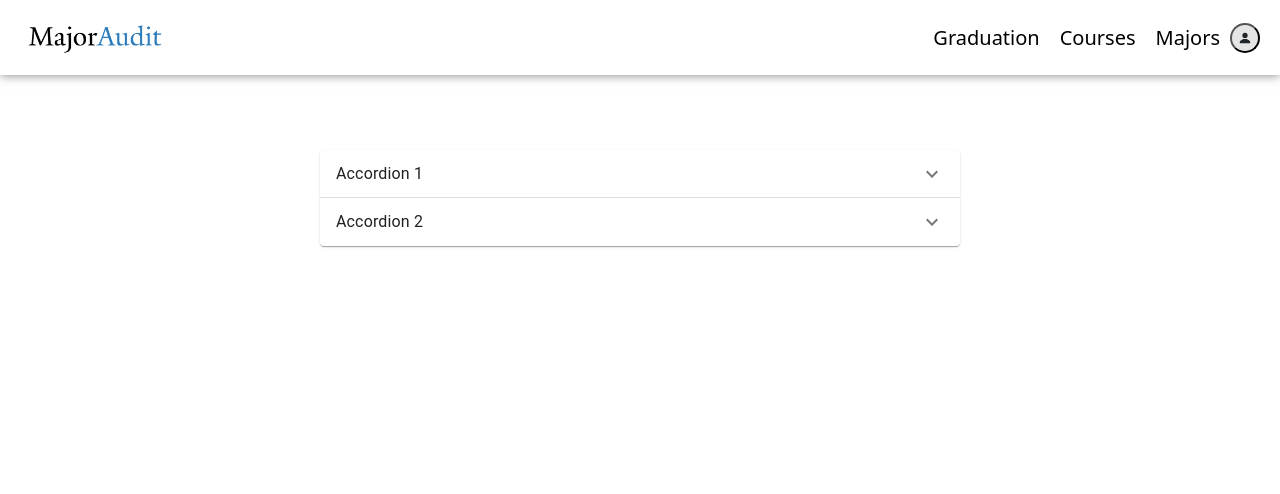
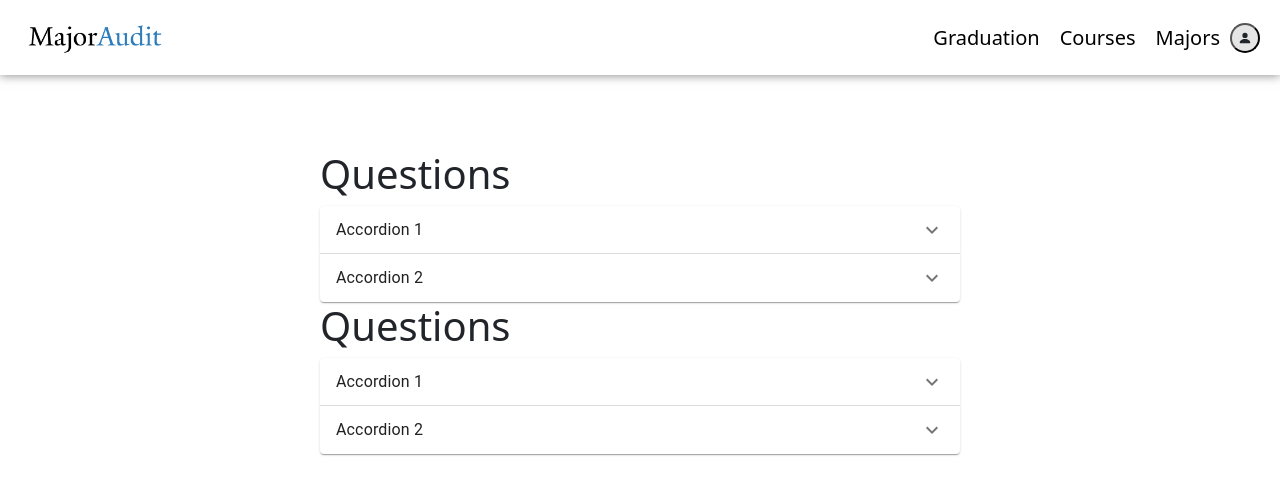
Before and after one commit to YaleComputerSociety/MajorAudit, a React (Create React App) app in the folder frontend/: page /faq in a window 1280 px wide. Shown: the top 494 px of the page. Built offline with nearby package versions, Linux system fonts and the light colour scheme.

Commit message:
Faq subsections

```diff
--- a/frontend/src/pages/OtherPages/FAQ/FAQ.tsx
+++ b/frontend/src/pages/OtherPages/FAQ/FAQ.tsx
@@ -62,6 +62,49 @@
           top: "150px",
         }}
       >
+        <h1>Questions</h1>
+        <Accordion>
+          <AccordionSummary
+            expandIcon={<ExpandMoreIcon />}
+            aria-controls="panel1-content"
+            id="panel1-header"
+          >
+            <Typography>Accordion 1</Typography>
+          </AccordionSummary>
+          <AccordionDetails>
+            <Typography>
+              Lorem ipsum dolor sit amet, consectetur adipiscing elit.
+              Suspendisse malesuada lacus ex, sit amet blandit leo lobortis
+              eget.
+            </Typography>
+          </AccordionDetails>
+        </Accordion>
+        <Accordion>
+          <AccordionSummary
+            expandIcon={<ExpandMoreIcon />}
+            aria-controls="panel2-content"
+            id="panel2-header"
+          >
+            <Typography>Accordion 2</Typography>
+          </AccordionSummary>
+          <AccordionDetails>
+            <Typography>
+              Lorem ipsum dolor sit amet, consectetur adipiscing elit.
+              Suspendisse malesuada lacus ex, sit amet blandit leo lobortis
+              eget.
+            </Typography>
+          </AccordionDetails>
+        </Accordion>
+      </div>
+      <div
+        style={{
+          position: "relative",
+          margin: "auto",
+          maxWidth: "50%",
+          top: "150px",
+        }}
+      >
+        <h1>Questions</h1>
         <Accordion>
           <AccordionSummary
             expandIcon={<ExpandMoreIcon />}
```
